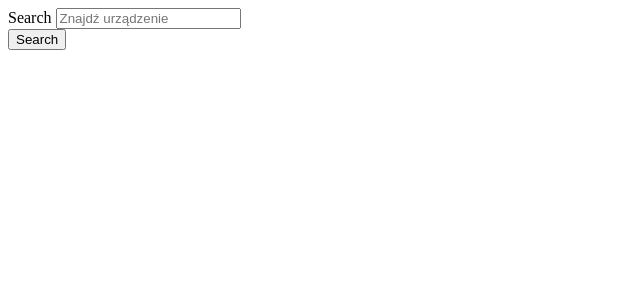
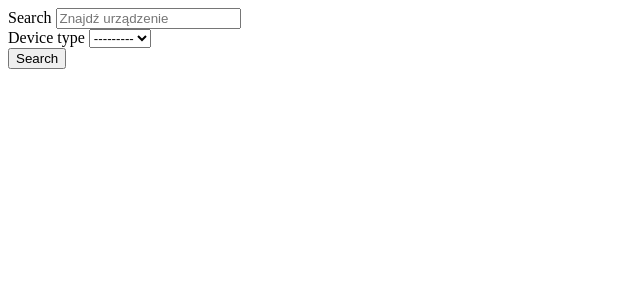
Before and after one commit to DEENUU1/silent-service, a Django app: page /warehouse/ in a window 1280 px wide. Shown: the top 300 px of the page, without its empty margins (0-640 px from the left). Run offline with Django 4.2, Linux system fonts and the light colour scheme; data that the repository does not hold is empty; some libraries are stand-ins or nearby versions.

Commit message:
feature: search Devices by DeviceType select

```diff
--- a/templates/warehouse/device_list.html
+++ b/templates/warehouse/device_list.html
@@ -9,6 +9,7 @@
 <form method="GET" action="">
     {% csrf_token %}
     <div>{{q|crispy}}</div>
+    <div>{{device_types|crispy}}</div>
     <button type="submit">Search</button>
 </form>
 
--- a/warehouse/forms.py
+++ b/warehouse/forms.py
@@ -1,4 +1,5 @@
 from django import forms
+from warehouse.models import DeviceType
 
 
 class SearchForm(forms.Form):
@@ -8,3 +9,11 @@ class SearchForm(forms.Form):
         required=False,
         widget=forms.TextInput(attrs={"placeholder": "Znajdź urządzenie"}),
     )
+
+
+class DeviceTypeForm(forms.Form):
+    device_type = forms.ModelChoiceField(
+        queryset=DeviceType.objects.all(),
+        widget=forms.Select(attrs={"class": "form-control"}),
+        required=False
+    )
--- a/warehouse/views.py
+++ b/warehouse/views.py
@@ -7,7 +7,10 @@ from django.views.generic import (
     DeleteView,
 )
 from warehouse.models import Device, DeviceType
-from warehouse.forms import SearchForm
+from warehouse.forms import (
+    SearchForm,
+    DeviceTypeForm
+)
 
 
 class DeviceListView(ListView):
@@ -23,9 +26,14 @@ class DeviceListView(ListView):
         if search_query:
             queryset = queryset.filter(name__icontains=search_query)
 
+        device_type = self.request.GET.get("device_type")
+        if device_type:
+            queryset = queryset.filter(device_type__name=device_type)
+
         return queryset
 
     def get_context_data(self, **kwargs):
         context = super().get_context_data(**kwargs)
         context["q"] = SearchForm(self.request.GET)
+        context["device_types"] = DeviceTypeForm(self.request.GET)
         return context
```
